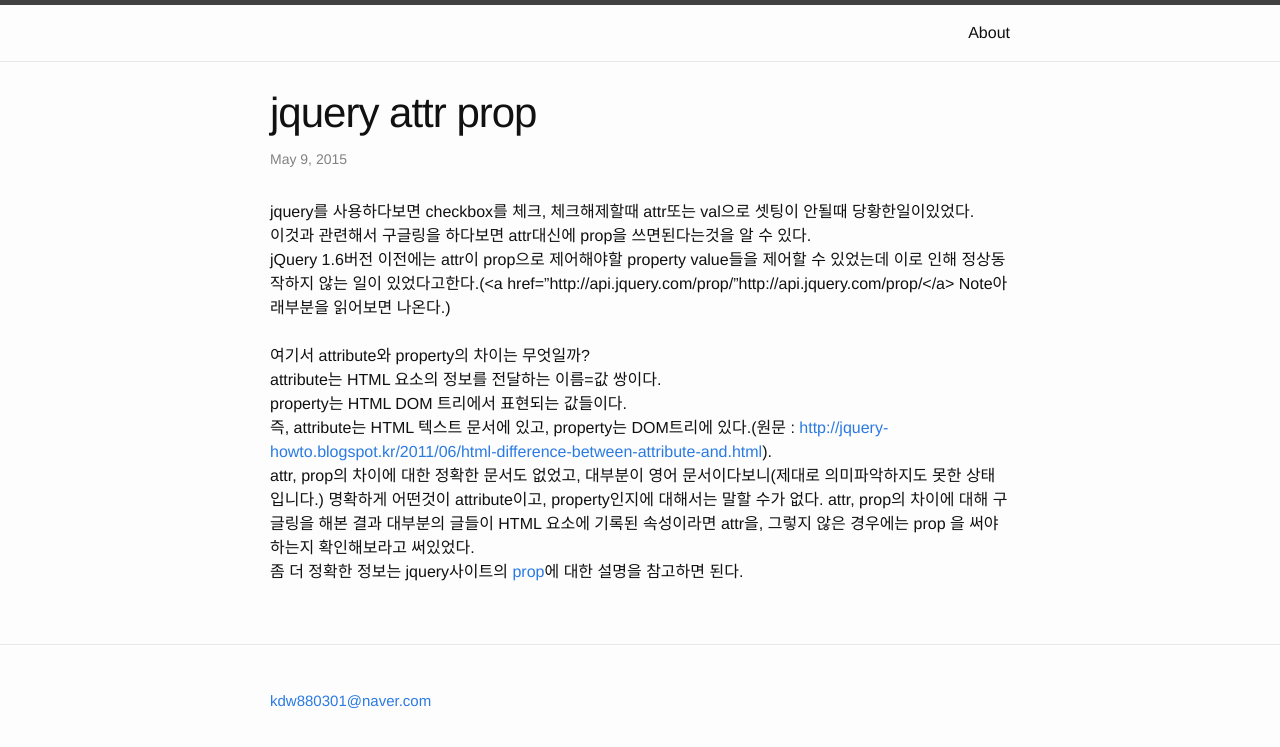
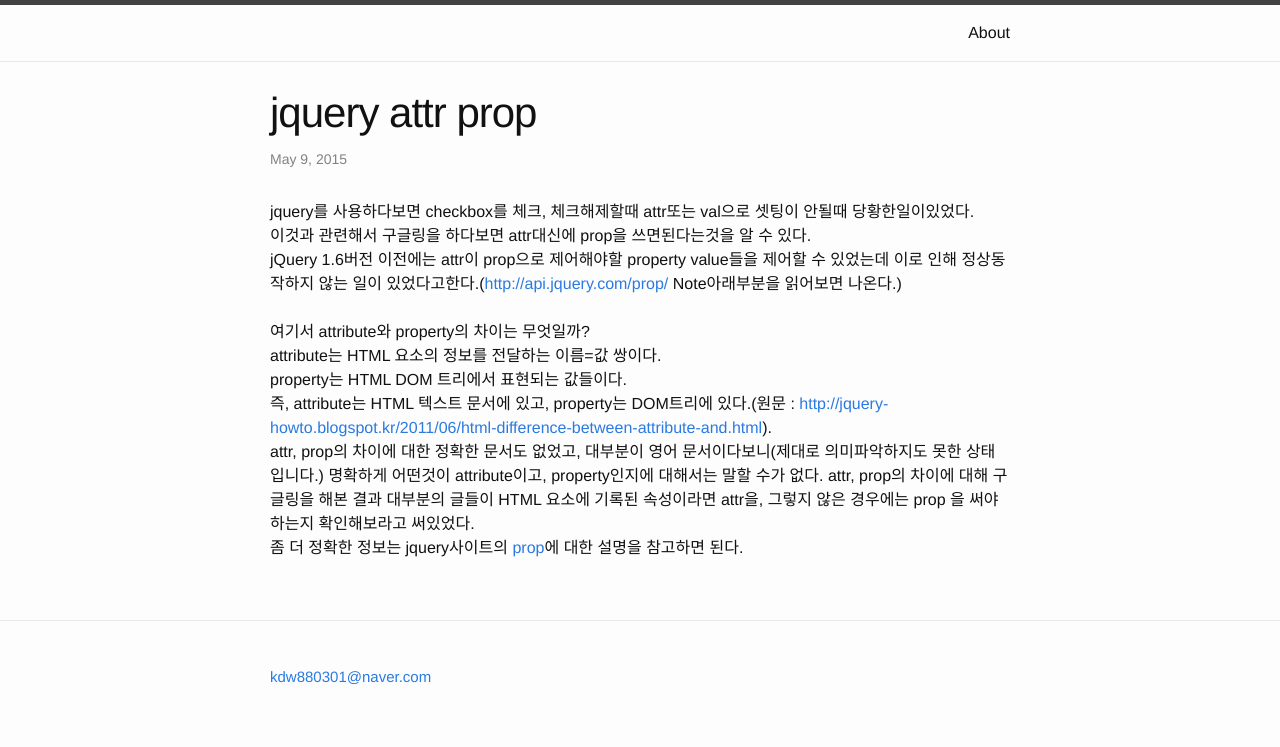
Before and after one commit to donghwi-kim/donghwi-kim.github.io, a Jekyll site: the page built from _posts/2015-05-09-jquery attr prop.markdown, in a window 1280 px wide. Shown: the top 747 px of the page. Built offline with Jekyll 4.4.1, drawn with Linux system fonts in a browser that asks for light colours.

Commit message:
태그 깨진거 수정

```diff
--- a/_posts/2015-05-09-jquery attr prop.markdown
+++ b/_posts/2015-05-09-jquery attr prop.markdown
@@ -6,7 +6,7 @@ categories: jekyll update
 ---
 jquery를 사용하다보면 checkbox를 체크, 체크해제할때 attr또는 val으로 셋팅이 안될때 당황한일이있었다.<br>
 이것과 관련해서 구글링을 하다보면 attr대신에 prop을 쓰면된다는것을 알 수 있다.<br>
-jQuery 1.6버전 이전에는 attr이 prop으로 제어해야할 property value들을 제어할 수 있었는데 이로 인해 정상동작하지 않는 일이 있었다고한다.(<a href="http://api.jquery.com/prop/"http://api.jquery.com/prop/</a> Note아래부분을 읽어보면 나온다.)<br><br>
+jQuery 1.6버전 이전에는 attr이 prop으로 제어해야할 property value들을 제어할 수 있었는데 이로 인해 정상동작하지 않는 일이 있었다고한다.(<a href="http://api.jquery.com/prop/">http://api.jquery.com/prop/</a> Note아래부분을 읽어보면 나온다.)<br><br>
 여기서 attribute와 property의 차이는 무엇일까?<br>
 attribute는 HTML 요소의 정보를 전달하는 이름=값 쌍이다.<br>
 property는 HTML DOM 트리에서 표현되는 값들이다.<br>
```
